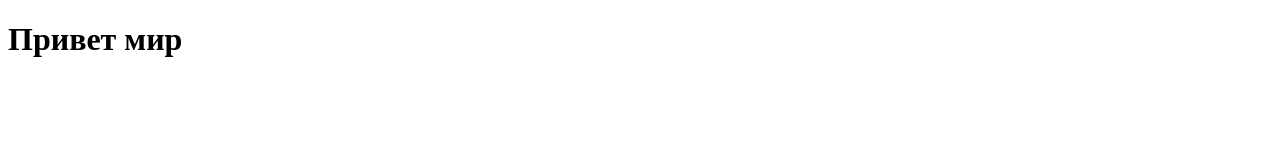
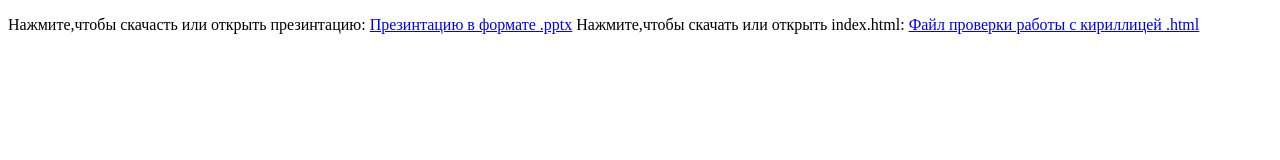
Before and after one commit to vivilul/My-life, a plain HTML site: page index.html in a window 1280 px wide. Drawn offline with Linux system fonts and the light colour scheme.

Commit message:
Update index.html

```diff
--- a/index.html
+++ b/index.html
@@ -1,9 +1,16 @@
 <!DOCTYPE html>
-<html lang="ru">
+<html>
 <head>
-    <title>Привет мир</title>
+    <title>Моя презентация</title>
 </head>
 <body>
-    <h1>Привет мир</h1>
-</body>
+
+    <p>
+Нажмите,чтобы скачасть или открыть презинтацию:
+        <a href="СетьВводный.ppxt">Презинтацию в формате .pptx<a>
+        Нажмите,чтобы скачать или открыть index.html:
+            <a href="index.html">Файл проверки работы с кириллицей .html</a>
+</p>
+
+        </body>
 </html>
```
